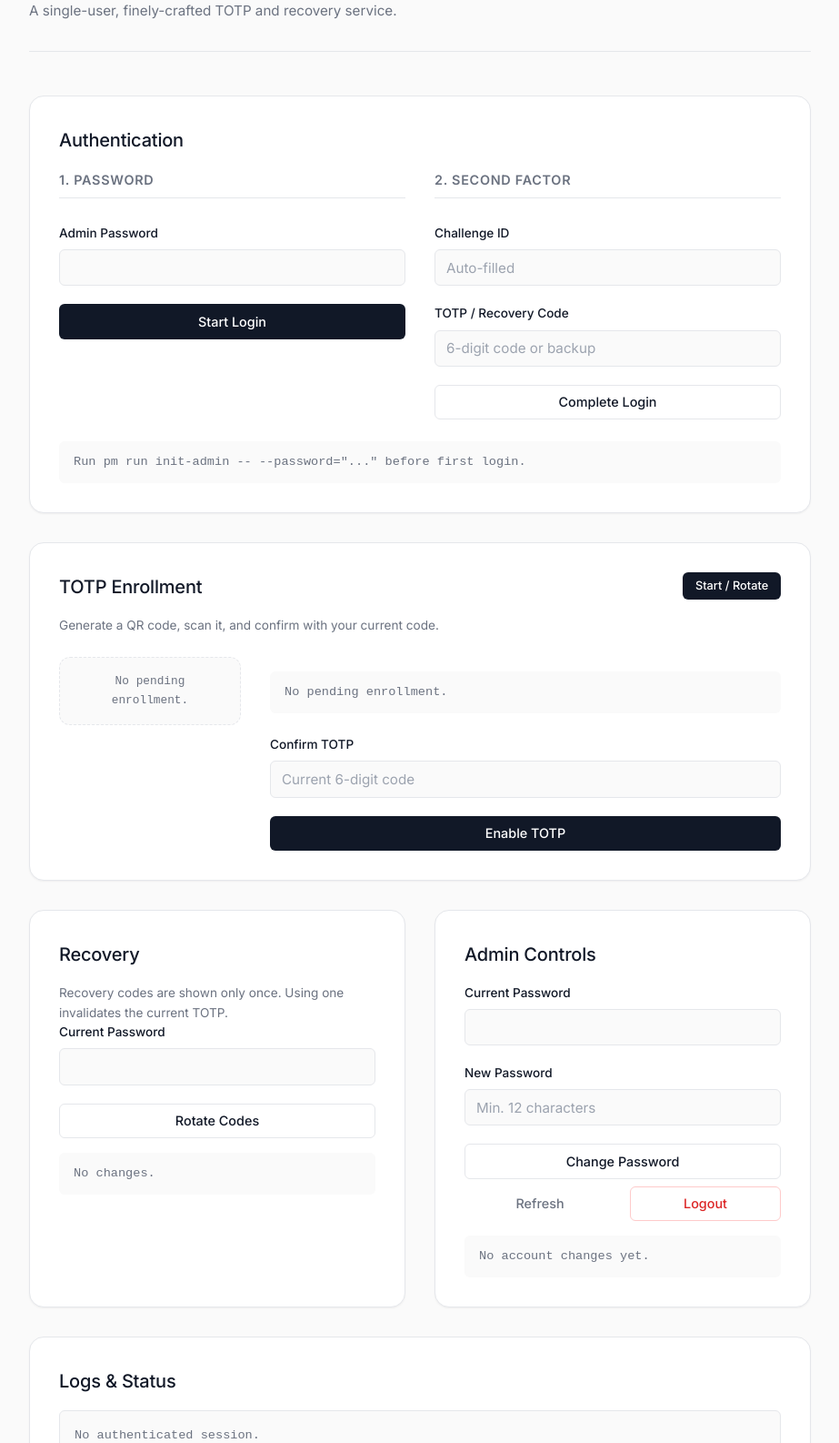
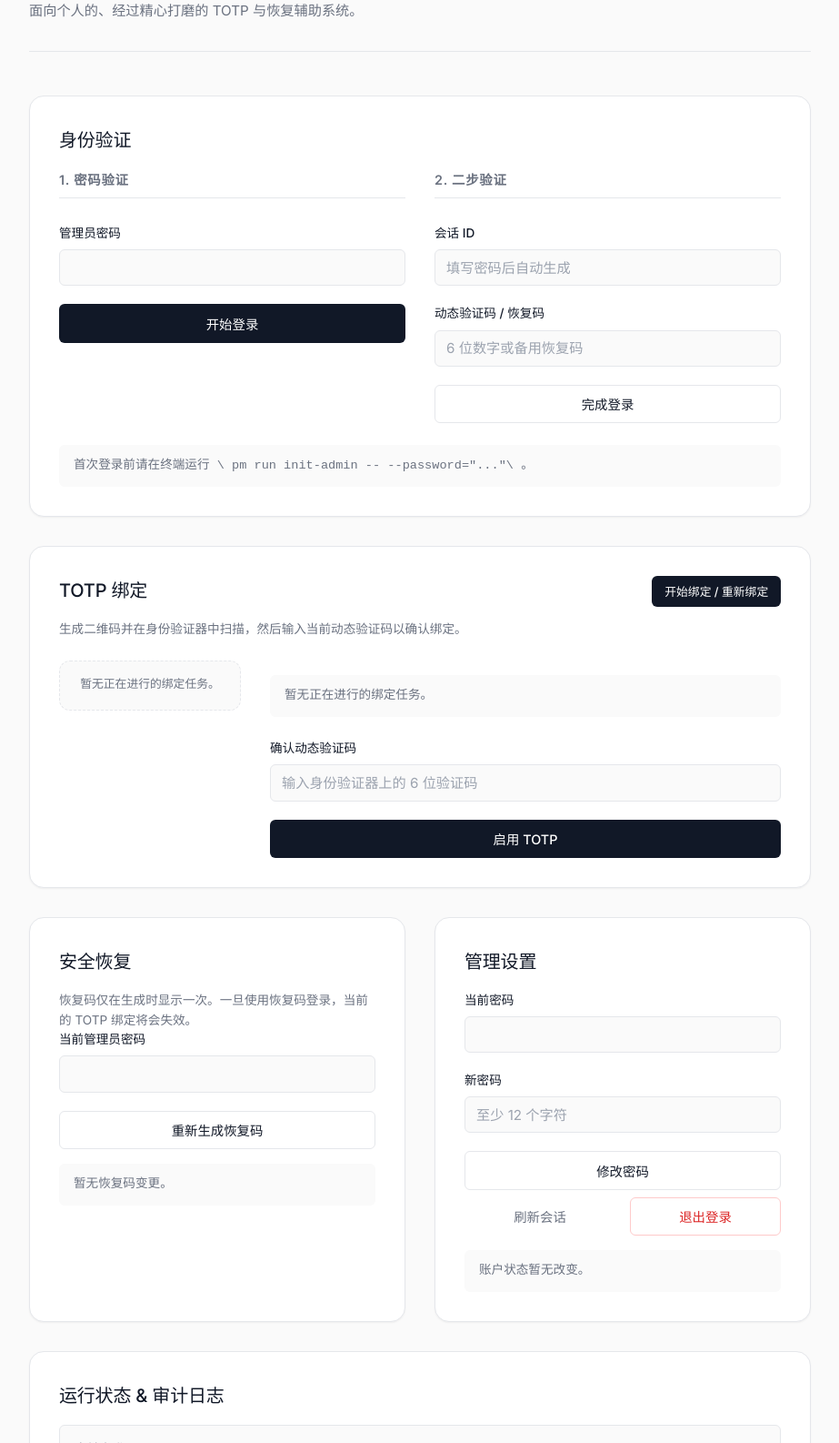
Before and after one commit to fuyiyi1982/my2fa, a website: page public/index.html in a window 1280 px wide. Shown: the part 125-1711 px from the top of the page at 91% size, without its empty margins (178-1101 px from the left). Drawn offline with Linux system fonts and the light colour scheme; no server answers.

Commit message:
feat(ui): translate frontend interface into Chinese

```diff
--- a/public/index.html
+++ b/public/index.html
@@ -1,9 +1,9 @@
 <!DOCTYPE html>
-<html lang="en">
+<html lang="zh-CN">
   <head>
     <meta charset="UTF-8" />
     <meta name="viewport" content="width=device-width, initial-scale=1.0" />
-    <title>TOTP Service - Minimalist Auth</title>
+    <title>TOTP 服务 - 个人身份验证</title>
     <link rel="preconnect" href="https://fonts.googleapis.com">
     <link rel="preconnect" href="https://fonts.gstatic.com" crossorigin>
     <link href="https://fonts.googleapis.com/css2?family=Inter:wght@300;400;500;600&display=swap" rel="stylesheet">
@@ -13,67 +13,67 @@
     <div class="container">
       <header class="header">
         <div>
-          <p class="subtitle">Personal Self-Hosted Auth</p>
-          <h1 class="title">My 2FA</h1>
+          <p class="subtitle">个人自托管验证服务</p>
+          <h1 class="title">我的 2FA</h1>
           <p class="description">
-            A single-user, finely-crafted TOTP and recovery service.
+            面向个人的、经过精心打磨的 TOTP 与恢复辅助系统。
           </p>
         </div>
-        <div id="sessionStatus" class="status-badge">Checking service status...</div>
+        <div id="sessionStatus" class="status-badge">正在检查服务状态...</div>
       </header>
 
       <main class="content grid">
         <!-- Login Section -->
         <section class="card">
-          <h2 class="section-title">Authentication</h2>
+          <h2 class="section-title">身份验证</h2>
           <div class="split-forms">
             <form id="passwordLoginForm" class="form-group">
-              <h3>1. Password</h3>
+              <h3>1. 密码验证</h3>
               <div class="input-wrapper">
-                <label>Admin Password</label>
+                <label>管理员密码</label>
                 <input type="password" name="password" required />
               </div>
-              <button type="submit" class="btn">Start Login</button>
+              <button type="submit" class="btn">开始登录</button>
             </form>
 
             <form id="totpLoginForm" class="form-group disabled-look">
-              <h3>2. Second Factor</h3>
+              <h3>2. 二步验证</h3>
               <div class="input-wrapper">
-                <label>Challenge ID</label>
-                <input type="text" name="challengeId" placeholder="Auto-filled" required />
+                <label>会话 ID</label>
+                <input type="text" name="challengeId" placeholder="填写密码后自动生成" required />
               </div>
               <div class="input-wrapper">
-                <label>TOTP / Recovery Code</label>
-                <input type="text" name="code" placeholder="6-digit code or backup" required />
+                <label>动态验证码 / 恢复码</label>
+                <input type="text" name="code" placeholder="6 位数字或备用恢复码" required />
               </div>
-              <button type="submit" class="btn btn-outline">Complete Login</button>
+              <button type="submit" class="btn btn-outline">完成登录</button>
             </form>
           </div>
-          <div id="activityResult" class="message-box">Run
-pm run init-admin -- --password="..." before first login.</div>
+          <div id="activityResult" class="message-box">首次登录前请在终端运行 \
+pm run init-admin -- --password="..."\ 。</div>
         </section>
 
         <!-- Enrollment Section -->
         <section class="card">
           <div class="card-header">
             <div>
-              <h2 class="section-title">TOTP Enrollment</h2>
-              <p class="description small">Generate a QR code, scan it, and confirm with your current code.</p>
+              <h2 class="section-title">TOTP 绑定</h2>
+              <p class="description small">生成二维码并在身份验证器中扫描，然后输入当前动态验证码以确认绑定。</p>
             </div>
-            <button id="startEnrollmentButton" class="btn btn-sm">Start / Rotate</button>
+            <button id="startEnrollmentButton" class="btn btn-sm">开始绑定 / 重新绑定</button>
           </div>
           <div class="enrollment-body">
             <div class="qr-container">
-              <div id="qrMount" class="qr-placeholder">No pending enrollment.</div>
+              <div id="qrMount" class="qr-placeholder">暂无正在进行的绑定任务。</div>
             </div>
             <div class="enrollment-controls">
-              <div id="enrollmentMeta" class="message-box">No pending enrollment.</div>
+              <div id="enrollmentMeta" class="message-box">暂无正在进行的绑定任务。</div>
               <form id="confirmEnrollmentForm" class="form-group">
                 <div class="input-wrapper">
-                  <label>Confirm TOTP</label>
-                  <input type="text" name="code" placeholder="Current 6-digit code" required />
+                  <label>确认动态验证码</label>
+                  <input type="text" name="code" placeholder="输入身份验证器上的 6 位验证码" required />
                 </div>
-                <button type="submit" class="btn">Enable TOTP</button>
+                <button type="submit" class="btn">启用 TOTP</button>
               </form>
             </div>
           </div>
@@ -82,44 +82,44 @@ pm run init-admin -- --password="..." before first login.</div>
         <!-- Recovery & Settings -->
         <div class="grid-2-col">
           <section class="card">
-            <h2 class="section-title">Recovery</h2>
+            <h2 class="section-title">安全恢复</h2>
             <p class="description small">
-              Recovery codes are shown only once. Using one invalidates the current TOTP.
+              恢复码仅在生成时显示一次。一旦使用恢复码登录，当前的 TOTP 绑定将会失效。
             </p>
             <form id="recoveryRotateForm" class="form-group">
               <div class="input-wrapper">
-                <label>Current Password</label>
+                <label>当前管理员密码</label>
                 <input type="password" name="password" required />
               </div>
-              <button type="submit" class="btn btn-outline">Rotate Codes</button>
+              <button type="submit" class="btn btn-outline">重新生成恢复码</button>
             </form>
-            <div id="recoveryResult" class="message-box">No changes.</div>
+            <div id="recoveryResult" class="message-box">暂无恢复码变更。</div>
           </section>
 
           <section class="card">
-            <h2 class="section-title">Admin Controls</h2>
+            <h2 class="section-title">管理设置</h2>
             <form id="passwordChangeForm" class="form-group">
               <div class="input-wrapper">
-                <label>Current Password</label>
+                <label>当前密码</label>
                 <input type="password" name="currentPassword" required />
               </div>
               <div class="input-wrapper">
-                <label>New Password</label>
-                <input type="password" name="nextPassword" placeholder="Min. 12 characters" required />
+                <label>新密码</label>
+                <input type="password" name="nextPassword" placeholder="至少 12 个字符" required />
               </div>
-              <button type="submit" class="btn btn-outline">Change Password</button>
+              <button type="submit" class="btn btn-outline">修改密码</button>
             </form>
             <div class="action-row">
-              <button id="refreshSessionButton" class="btn btn-ghost">Refresh</button>
-              <button id="logoutButton" class="btn btn-danger">Logout</button>
+              <button id="refreshSessionButton" class="btn btn-ghost">刷新会话</button>
+              <button id="logoutButton" class="btn btn-danger">退出登录</button>
             </div>
-            <div id="accountActionResult" class="message-box">No account changes yet.</div>
+            <div id="accountActionResult" class="message-box">账户状态暂无改变。</div>
           </section>
         </div>
 
         <section class="card full-width">
-          <h2 class="section-title">Logs & Status</h2>
-          <div id="meResult" class="code-box">No authenticated session.</div>
+          <h2 class="section-title">运行状态 & 审计日志</h2>
+          <div id="meResult" class="code-box">当前未登录。</div>
         </section>
       </main>
     </div>
```
Also changed, not shown: public/app.js (+19 -18 lines).
